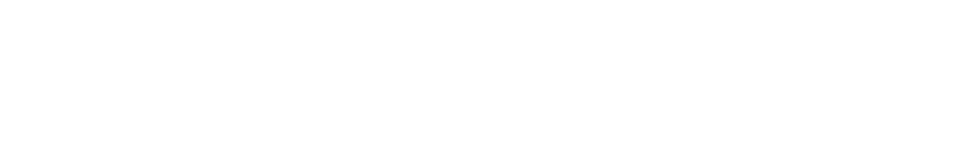
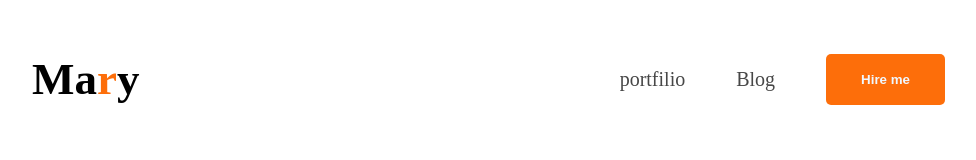
Before and after one commit to OFAntor/First-project, a plain HTML site: page index.html in a window 1280 px wide. Shown: the whole page, without its empty margins (126-1102 px from the left). Drawn offline with Linux system fonts and the light colour scheme.

Commit message:
index.html file

```diff
--- /dev/null
+++ b/css/design.css
@@ -0,0 +1,39 @@
+.text-mary{
+color: #FD6E0A;
+}
+nav{
+    display: flex;
+    align-items: center;
+    margin: 0px 150px;
+    justify-content:space-between ;
+}
+.nav-title{
+    font-weight: 800;
+    font-size: 45px;
+}
+nav ul li{
+    list-style: none;
+    margin-right: 51px;
+
+}
+nav li a{
+    text-decoration: none;
+    font-size: 20px;
+
+}
+.dark-2{
+    color: #474747;
+}
+nav ul{
+    display: flex;
+    align-items: center;
+}
+.btn-color{
+      background-color: #FD6E0A;
+      color: aliceblue;
+      border-radius: 5px;
+      padding: 18px 35px;
+      font-weight: bold;
+      border: none;
+
+}
--- a/index.html
+++ b/index.html
@@ -4,9 +4,18 @@
     <meta charset="UTF-8">
     <meta name="viewport" content="width=device-width, initial-scale=1.0">
     <title>My Projects</title>
+    <link rel="stylesheet" href="css/design.css">
 </head>
 <body>
     <head>
+        <nav>
+            <h3 class=" nav-title"> Ma<span class="text-mary">r</span>y</h3>
+            <ul>
+                <li><a class="dark-2" href="">portfilio</a></li>
+                <li><a  class="dark-2">Blog</a></li>
+                <li><a class="dark-2"><button class="btn-color">Hire me</button> </a></li>
+            </ul>
+        </nav>
 
     </head>
     <main>
```
